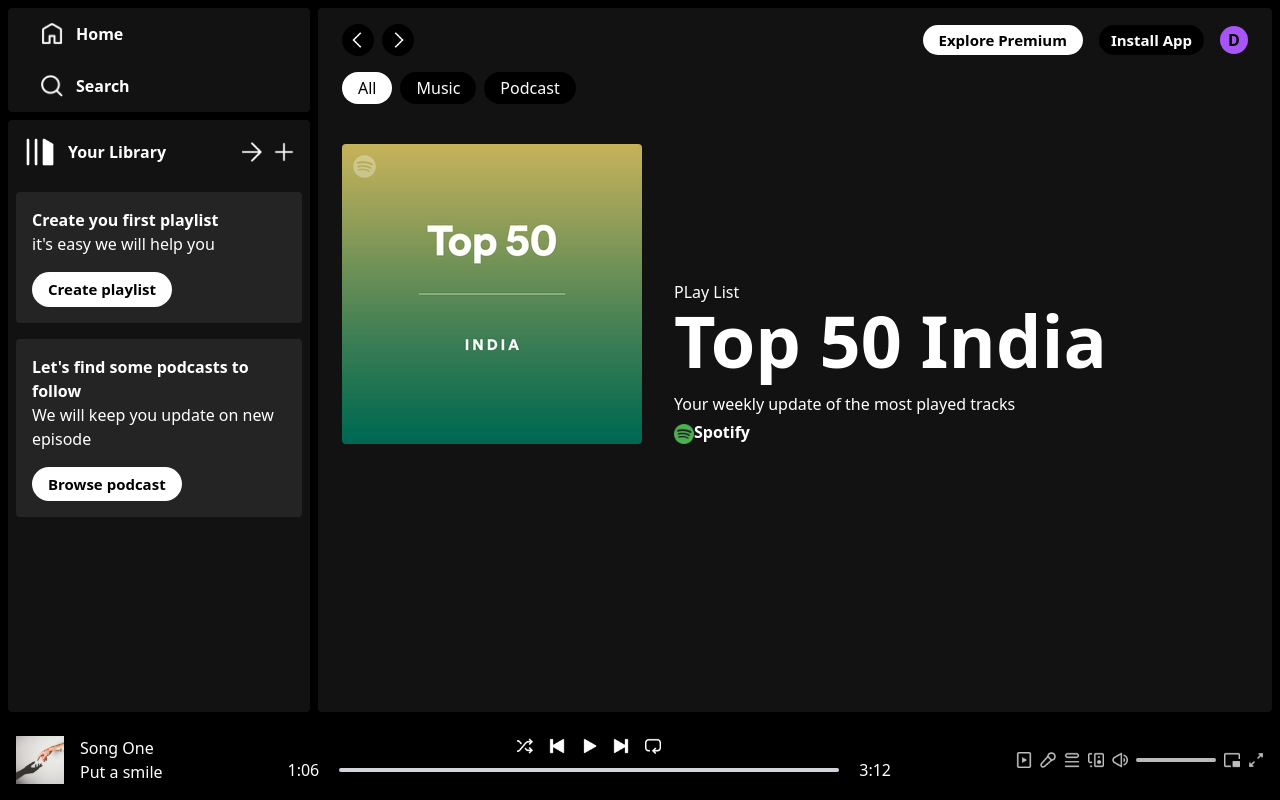
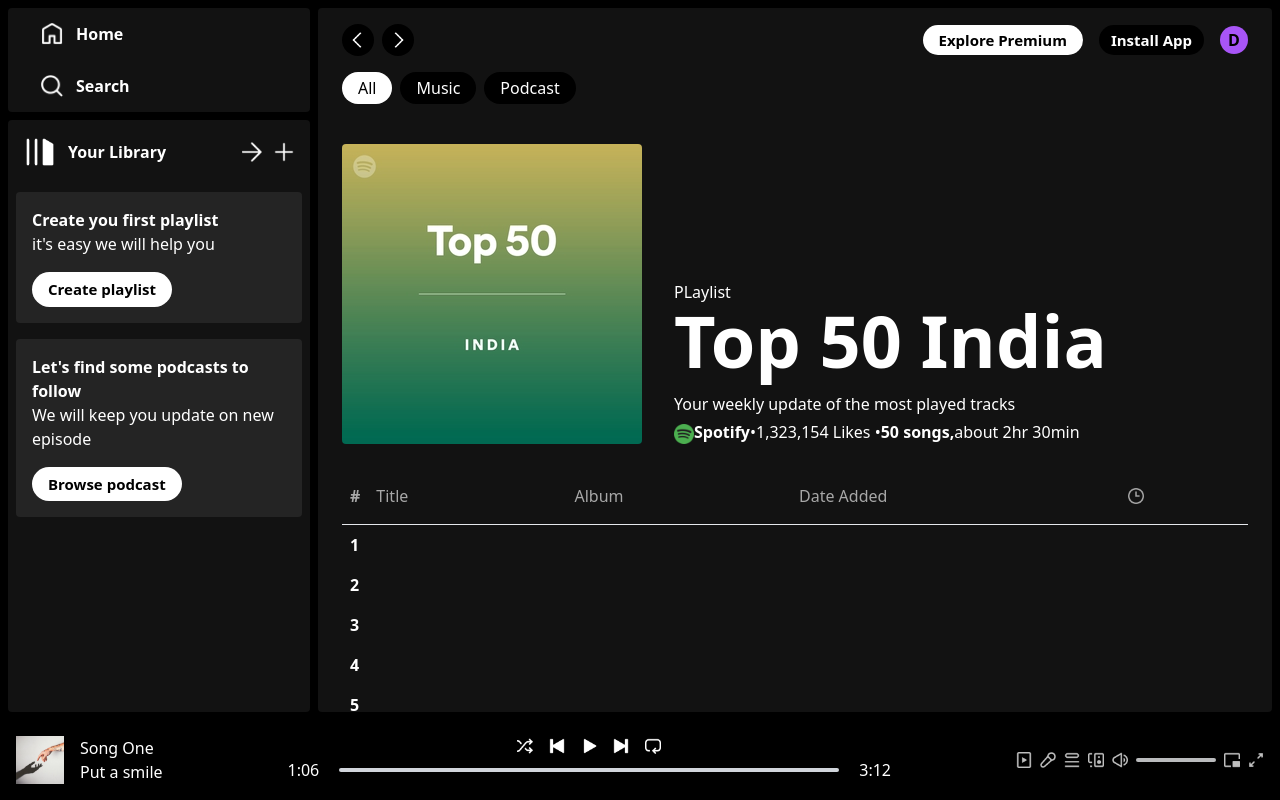
Before and after one commit to Imash-Dilhara/Spotify-clone, a React (Vite) app: page /album/1 in a window 1280 px wide. Built offline with nearby package versions, Linux system fonts and the light colour scheme.

Commit message:
secornd commit

```diff
--- a/src/components/DisplayAlbum.jsx
+++ b/src/components/DisplayAlbum.jsx
@@ -1,7 +1,7 @@
 import React from 'react'
 import Navbar from './Navbar'
 import { useParams } from 'react-router-dom'
-import { albumsData, assets } from '../assets/assets';
+import { albumsData, assets, songsData } from '../assets/assets';
 
 const DisplayAlbum = () => {
 
@@ -14,15 +14,34 @@
         <div className="mt-10 flex gap-8 flex-col md:flex-row md:items-end">
             <img className='w-84 rounded' src={albumData.image} alt="" />
             <div className="flex flex-col">
-                <p>PLay List</p>
+                <p>PLaylist</p>
                 <h2 className='text-5xl mb-4 font-bold md:text-7xl'>{albumData.name}</h2>
                 <h4>{albumData.desc}</h4>
                 <p className='mt-1'>
                     <img className='inline-block w-5' src={assets.spotify_logo} alt="" />
                     <b>Spotify</b>
+                    •1,323,154 Likes
+                    •<b>50 songs,</b>
+                    about 2hr 30min
                 </p>
             </div>
         </div>
+        <div className="grid grid-cols-3 sm:grid-cols-4 mt-10 mb-4 pl-2 text-[#a7a7a7]">
+            <p><b className='mr-4'>#</b>Title</p>
+            <p>Album</p>
+            <p className='hidden sm:block'>Date Added</p>
+            <img className='m-auto w-4' src={assets.clock_icon} alt="" />
+        </div>
+        <hr />
+        {
+            songsData.map((item,index)=>(
+                <div key={index} className="grid grid-cols-3 sm:grid-cols-4 gap-2 p-2 items-center text-[#a7a7a7] hover:bg-[#ffffff2b] cursor-pointer">
+                    <p className='text-white'>
+                        <b>{index+1}</b>
+                    </p>
+                </div>
+            ))
+        }
     </>
   )
 }
```
